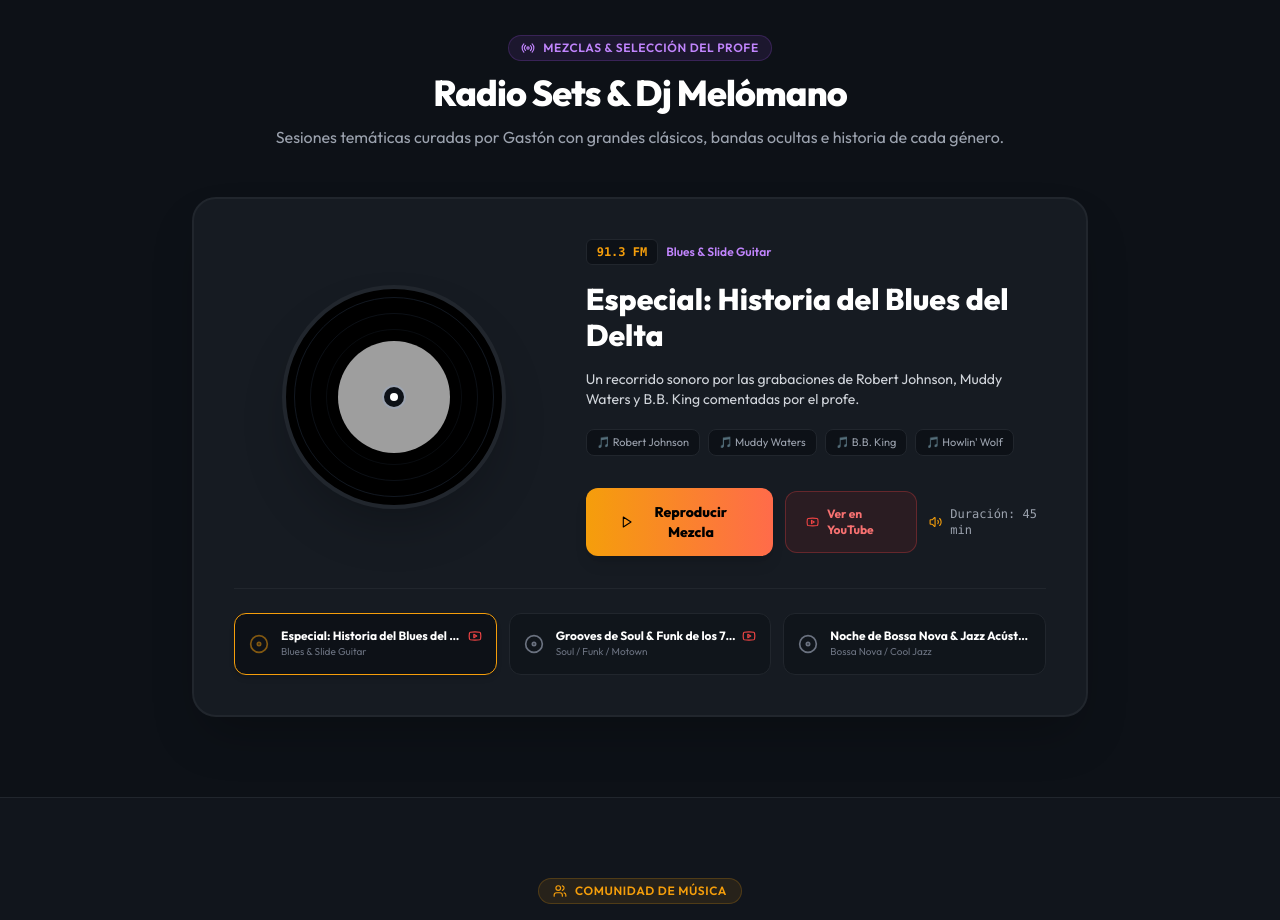
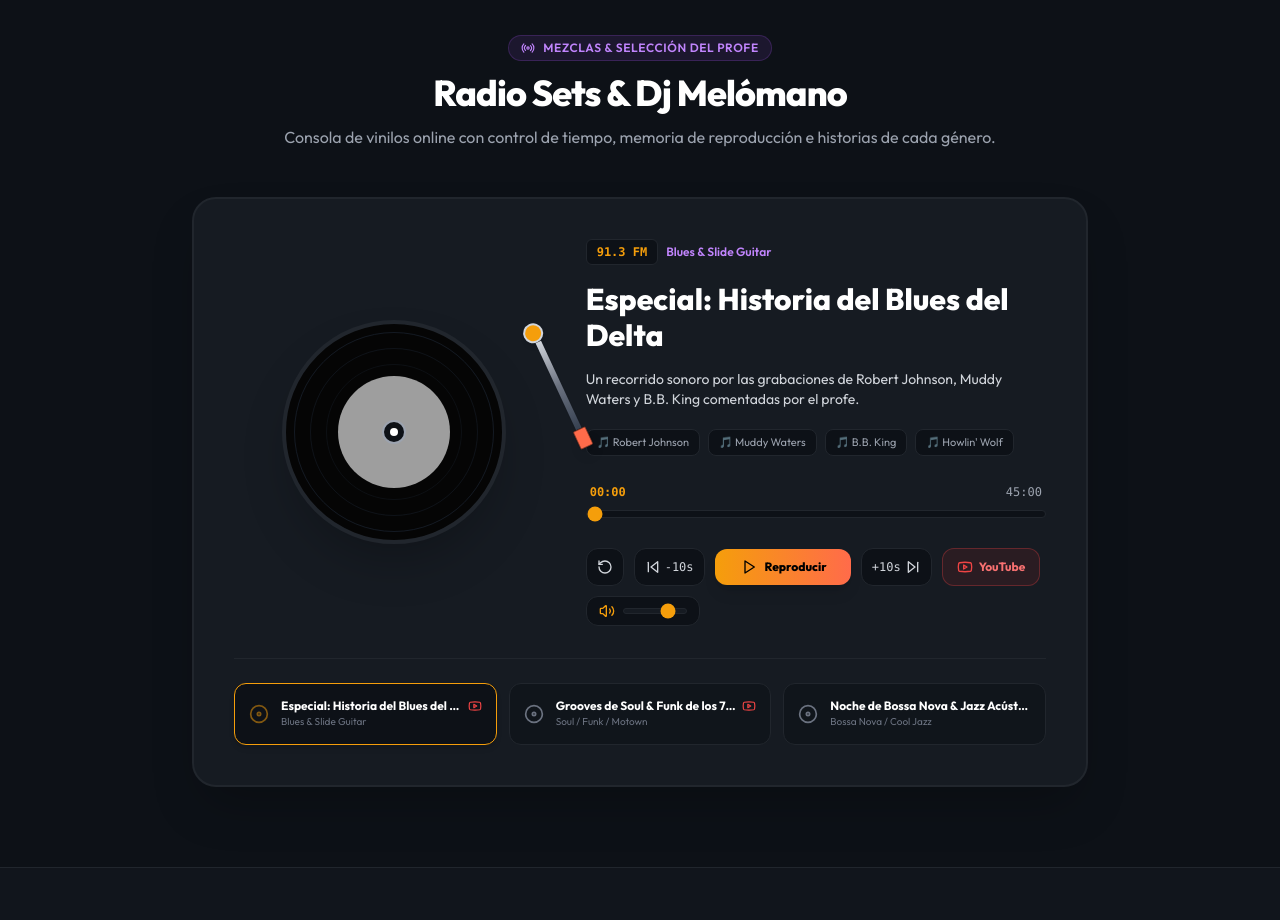
Before and after one commit to hectorgarro-code/la-radiolina, a React (Vite) app: page / in a window 1280 px wide. Shown: the part 3580-4500 px from the top of the page. Built offline with nearby package versions, Linux system fonts and the light colour scheme; grey boxes are pictures that could not be loaded.

Commit message:
Convertir el reproductor de Radio Sets en una consola de vinilos online con controles de tiempo, retroceso/avance, barra de progreso y memoria de reproducción

```diff
--- a/src/components/RadioSetsSection.tsx
+++ b/src/components/RadioSetsSection.tsx
@@ -1,19 +1,52 @@
-import React, { useState, useRef } from 'react';
+import React, { useState, useRef, useEffect } from 'react';
 import { useAppContext } from '../context/AppContext';
-import { Disc, Play, Pause, Radio, Volume2, Youtube } from 'lucide-react';
+import {
+  Disc,
+  Play,
+  Pause,
+  Radio,
+  Volume2,
+  VolumeX,
+  Youtube,
+  SkipBack,
+  SkipForward,
+  RotateCcw,
+  Clock
+} from 'lucide-react';
 
-const getYouTubeEmbedUrl = (url?: string): string | null => {
+const formatSeconds = (sec: number): string => {
+  const mins = Math.floor(sec / 60);
+  const secs = Math.floor(sec % 60);
+  return `${mins < 10 ? '0' : ''}${mins}:${secs < 10 ? '0' : ''}${secs}`;
+};
+
+const parseDurationToSeconds = (durStr?: string): number => {
+  if (!durStr) return 2700; // 45 min por defecto
+  const match = durStr.match(/(\d+)\s*min/i);
+  if (match && match[1]) {
+    return parseInt(match[1], 10) * 60;
+  }
+  return 2700;
+};
+
+const getYouTubeEmbedUrl = (url?: string, startSeconds: number = 0): string | null => {
   if (!url) return null;
   try {
+    let baseUrl = '';
     if (url.includes('list=')) {
       const listMatch = url.match(/[?&]list=([^&]+)/);
       if (listMatch && listMatch[1]) {
-        return `https://www.youtube.com/embed/videoseries?list=${listMatch[1]}&autoplay=1&enablejsapi=1`;
+        baseUrl = `https://www.youtube.com/embed/videoseries?list=${listMatch[1]}`;
+      }
+    } else {
+      const videoMatch = url.match(/(?:youtu\.be\/|youtube\.com\/(?:embed\/|v\/|watch\?v=|watch\?.+&v=))([\w-]{11})/);
+      if (videoMatch && videoMatch[1]) {
+        baseUrl = `https://www.youtube.com/embed/${videoMatch[1]}`;
       }
     }
-    const videoMatch = url.match(/(?:youtu\.be\/|youtube\.com\/(?:embed\/|v\/|watch\?v=|watch\?.+&v=))([\w-]{11})/);
-    if (videoMatch && videoMatch[1]) {
-      return `https://www.youtube.com/embed/${videoMatch[1]}?autoplay=1&enablejsapi=1`;
+    if (baseUrl) {
+      const startParam = startSeconds > 0 ? `&start=${Math.floor(startSeconds)}` : '';
+      return `${baseUrl}?autoplay=1&enablejsapi=1${startParam}`;
     }
   } catch (e) {
     console.error('Error parsing YouTube URL:', e);
@@ -23,11 +56,41 @@ const getYouTubeEmbedUrl = (url?: string): string | null => {
 
 export const RadioSetsSection: React.FC = () => {
   const { radioSets } = useAppContext();
-  const [activeSetId, setActiveSetId] = useState<string>(radioSets[0]?.id || '1');
+
+  // Load Saved Player State from LocalStorage
+  const [activeSetId, setActiveSetId] = useState<string>(() => {
+    try {
+      const saved = localStorage.getItem('radiolina_set_state');
+      if (saved) {
+        const parsed = JSON.parse(saved);
+        if (parsed.setId && radioSets.some(s => s.id === parsed.setId)) {
+          return parsed.setId;
+        }
+      }
+    } catch(e){}
+    return radioSets[0]?.id || '1';
+  });
+
+  const [currentTime, setCurrentTime] = useState<number>(() => {
+    try {
+      const saved = localStorage.getItem('radiolina_set_state');
+      if (saved) {
+        const parsed = JSON.parse(saved);
+        if (typeof parsed.currentTime === 'number' && parsed.currentTime > 0) {
+          return parsed.currentTime;
+        }
+      }
+    } catch(e){}
+    return 0;
+  });
+
   const [isPlaying, setIsPlaying] = useState<boolean>(false);
+  const [volume, setVolume] = useState<number>(0.8);
+  const [isMuted, setIsMuted] = useState<boolean>(false);
 
   const audioCtxRef = useRef<AudioContext | null>(null);
   const activeOscsRef = useRef<OscillatorNode[]>([]);
+  const gainNodeRef = useRef<GainNode | null>(null);
 
   const activeSet = radioSets.find(s => s.id === activeSetId) || radioSets[0] || {
     id: '1',
@@ -40,6 +103,36 @@ export const RadioSetsSection: React.FC = () => {
     portadaUrl: 'https://images.unsplash.com/photo-1514525253161-7a46d19cd819?q=80&w=600&auto=format&fit=crop',
     freqsAudio: [220, 330, 440]
   };
+
+  const totalDuration = parseDurationToSeconds(activeSet.duracion);
+
+  // Save Player State to localStorage
+  useEffect(() => {
+    try {
+      localStorage.setItem('radiolina_set_state', JSON.stringify({
+        setId: activeSetId,
+        currentTime,
+        volume
+      }));
+    } catch(e){}
+  }, [activeSetId, currentTime, volume]);
+
+  // Timer Effect when Playing
+  useEffect(() => {
+    let interval: NodeJS.Timeout;
+    if (isPlaying) {
+      interval = setInterval(() => {
+        setCurrentTime(prev => {
+          if (prev >= totalDuration) {
+            setIsPlaying(false);
+            return 0;
+          }
+          return prev + 1;
+        });
+      }, 1000);
+    }
+    return () => clearInterval(interval);
+  }, [isPlaying, totalDuration]);
 
   const stopAudio = () => {
     activeOscsRef.current.forEach(osc => {
@@ -60,18 +153,17 @@ export const RadioSetsSection: React.FC = () => {
       audioCtxRef.current.resume();
     }
 
+    const masterGain = audioCtxRef.current.createGain();
+    masterGain.gain.setValueAtTime(isMuted ? 0 : volume * 0.05, audioCtxRef.current.currentTime);
+    masterGain.connect(audioCtxRef.current.destination);
+    gainNodeRef.current = masterGain;
+
     freqs.forEach((f, idx) => {
       if (!audioCtxRef.current) return;
       const osc = audioCtxRef.current.createOscillator();
-      const gain = audioCtxRef.current.createGain();
-
       osc.type = idx % 2 === 0 ? 'sine' : 'triangle';
       osc.frequency.setValueAtTime(f, audioCtxRef.current.currentTime);
-      gain.gain.setValueAtTime(0.04, audioCtxRef.current.currentTime);
-
-      osc.connect(gain);
-      gain.connect(audioCtxRef.current.destination);
-
+      osc.connect(masterGain);
       osc.start();
       activeOscsRef.current.push(osc);
     });
@@ -80,10 +172,13 @@ export const RadioSetsSection: React.FC = () => {
   };
 
   const handleSelectSet = (setObj: typeof radioSets[0]) => {
-    setActiveSetId(setObj.id);
-    if (isPlaying) {
-      if (!setObj.youtubeUrl) {
-        playSetAudio(setObj.freqsAudio || [220, 330, 440]);
+    if (setObj.id !== activeSetId) {
+      setActiveSetId(setObj.id);
+      setCurrentTime(0);
+      if (isPlaying) {
+        if (!setObj.youtubeUrl) {
+          playSetAudio(setObj.freqsAudio || [220, 330, 440]);
+        }
       }
     }
   };
@@ -97,6 +192,30 @@ export const RadioSetsSection: React.FC = () => {
       } else {
         setIsPlaying(true);
       }
+    }
+  };
+
+  const handleSeek = (newTime: number) => {
+    setCurrentTime(newTime);
+  };
+
+  const handleSkip = (seconds: number) => {
+    setCurrentTime(prev => {
+      const nextTime = prev + seconds;
+      if (nextTime < 0) return 0;
+      if (nextTime > totalDuration) return totalDuration;
+      return nextTime;
+    });
+  };
+
+  const handleResetTime = () => {
+    setCurrentTime(0);
+  };
+
+  const handleVolumeChange = (newVol: number) => {
+    setVolume(newVol);
+    if (gainNodeRef.current && audioCtxRef.current) {
+      gainNodeRef.current.gain.setValueAtTime(isMuted ? 0 : newVol * 0.05, audioCtxRef.current.currentTime);
     }
   };
 
@@ -114,17 +233,31 @@ export const RadioSetsSection: React.FC = () => {
             Radio Sets & Dj Melómano
           </h2>
           <p className="mt-3 text-gray-400 text-sm sm:text-base">
-            Sesiones temáticas curadas por Gastón con grandes clásicos, bandas ocultas e historia de cada género.
+            Consola de vinilos online con control de tiempo, memoria de reproducción e historias de cada género.
           </p>
+
+          {/* Persistent State Saved Notification */}
+          {currentTime > 0 && !isPlaying && (
+            <div className="mt-4 inline-flex items-center gap-2 px-4 py-1.5 rounded-full bg-[#f59e0b]/10 border border-[#f59e0b]/30 text-[#f59e0b] text-xs font-mono">
+              <Clock className="w-3.5 h-3.5" />
+              <span>Guardado en memoria: Minuto {formatSeconds(currentTime)}</span>
+              <button
+                onClick={() => setIsPlaying(true)}
+                className="ml-2 underline font-bold hover:text-white"
+              >
+                Continuar
+              </button>
+            </div>
+          )}
         </div>
 
-        {/* Player Vinyl Unit */}
+        {/* Player Vinyl Console Unit */}
         <div className="max-w-4xl mx-auto bg-[#161b22] border-2 border-[#21262d] rounded-3xl p-6 sm:p-10 shadow-2xl relative">
           <div className="grid md:grid-cols-12 gap-8 items-center">
 
-            {/* Vinyl Image Animation */}
-            <div className="md:col-span-5 flex justify-center">
-              <div className="relative w-56 h-56 rounded-full bg-black p-2 shadow-2xl border-4 border-[#21262d] flex items-center justify-center group">
+            {/* Vinyl Record & Tonearm Unit */}
+            <div className="md:col-span-5 flex justify-center relative">
+              <div className="relative w-56 h-56 rounded-full bg-[#050505] p-2 shadow-2xl border-4 border-[#21262d] flex items-center justify-center group overflow-hidden">
                 <div className="absolute inset-2 rounded-full border border-gray-800 opacity-60"></div>
                 <div className="absolute inset-6 rounded-full border border-gray-800 opacity-40"></div>
                 <div className="absolute inset-10 rounded-full border border-gray-800 opacity-30"></div>
@@ -142,9 +275,19 @@ export const RadioSetsSection: React.FC = () => {
                   <div className="w-2 h-2 rounded-full bg-white"></div>
                 </div>
               </div>
+
+              {/* Tonearm (Brazo de Tocadiscos Animado) */}
+              <div
+                className="absolute top-0 right-4 w-16 h-36 pointer-events-none transition-transform duration-700 origin-top-right z-10 hidden sm:block"
+                style={{ transform: isPlaying ? 'rotate(18deg)' : 'rotate(-25deg)' }}
+              >
+                <div className="w-5 h-5 rounded-full bg-[#f59e0b] border-2 border-gray-300 ml-auto shadow-md"></div>
+                <div className="w-1.5 h-24 bg-gradient-to-b from-gray-300 via-gray-500 to-gray-700 ml-auto mr-1.5 shadow-sm"></div>
+                <div className="w-3.5 h-5 bg-[#ff6b4a] rounded-sm ml-auto mr-0.5 shadow-lg border border-black/50"></div>
+              </div>
             </div>
 
-            {/* Set Info & Playback */}
+            {/* Set Info & Playback Controls */}
             <div className="md:col-span-7 space-y-4 text-center md:text-left">
               <div className="flex items-center justify-center md:justify-start gap-2">
                 <span className="text-xs font-mono font-bold text-[#f59e0b] bg-[#0d1117] px-2.5 py-1 rounded-md border border-[#21262d]">
@@ -170,14 +313,60 @@ export const RadioSetsSection: React.FC = () => {
                 ))}
               </div>
 
-              {/* Play Control */}
-              <div className="pt-4 flex flex-col sm:flex-row items-center justify-center md:justify-start gap-3">
+              {/* Interactive Timeline & Scrubber */}
+              <div className="pt-3 space-y-1.5">
+                <div className="flex items-center justify-between text-xs font-mono text-gray-400 px-1">
+                  <span className="text-[#f59e0b] font-bold">{formatSeconds(currentTime)}</span>
+                  <span>{formatSeconds(totalDuration)}</span>
+                </div>
+                <input
+                  type="range"
+                  min={0}
+                  max={totalDuration}
+                  value={currentTime}
+                  onChange={(e) => handleSeek(Number(e.target.value))}
+                  className="w-full h-2 bg-[#0d1117] border border-[#21262d] rounded-lg appearance-none cursor-pointer accent-[#f59e0b]"
+                />
+              </div>
+
+              {/* Playback Controls (Play, Pause, Skip, Rewind, Volume) */}
+              <div className="pt-2 flex flex-wrap items-center justify-center md:justify-start gap-2.5">
                 <button
+                  type="button"
+                  onClick={handleResetTime}
+                  className="p-2.5 bg-[#0d1117] hover:bg-gray-800 border border-[#21262d] rounded-xl text-gray-300 transition-colors"
+                  title="Reiniciar desde el inicio (00:00)"
+                >
+                  <RotateCcw className="w-4 h-4" />
+                </button>
+
+                <button
+                  type="button"
+                  onClick={() => handleSkip(-10)}
+                  className="p-2.5 bg-[#0d1117] hover:bg-gray-800 border border-[#21262d] rounded-xl text-gray-300 transition-colors flex items-center gap-1 text-xs font-mono"
+                  title="Retroceder 10 segundos"
+                >
+                  <SkipBack className="w-4 h-4" />
+                  <span>-10s</span>
+                </button>
+
+                <button
+                  type="button"
                   onClick={toggleAudio}
-                  className="w-full sm:w-auto bg-gradient-to-r from-[#f59e0b] to-[#ff6b4a] text-black font-extrabold px-8 py-3.5 rounded-xl shadow-lg hover:scale-105 transition-transform flex items-center justify-center gap-2 text-sm"
+                  className="bg-gradient-to-r from-[#f59e0b] to-[#ff6b4a] text-black font-extrabold px-6 py-2.5 rounded-xl shadow-lg hover:scale-105 transition-transform flex items-center justify-center gap-2 text-xs"
                 >
                   {isPlaying ? <Pause className="w-4 h-4" /> : <Play className="w-4 h-4 ml-0.5" />}
-                  <span>{isPlaying ? 'Pausar Mezcla' : 'Reproducir Mezcla'}</span>
+                  <span>{isPlaying ? 'Pausar' : 'Reproducir'}</span>
+                </button>
+
+                <button
+                  type="button"
+                  onClick={() => handleSkip(10)}
+                  className="p-2.5 bg-[#0d1117] hover:bg-gray-800 border border-[#21262d] rounded-xl text-gray-300 transition-colors flex items-center gap-1 text-xs font-mono"
+                  title="Adelantar 10 segundos"
+                >
+                  <span>+10s</span>
+                  <SkipForward className="w-4 h-4" />
                 </button>
 
                 {activeSet.youtubeUrl && (
@@ -185,25 +374,43 @@ export const RadioSetsSection: React.FC = () => {
                     href={activeSet.youtubeUrl}
                     target="_blank"
                     rel="noopener noreferrer"
-                    className="w-full sm:w-auto bg-red-600/10 hover:bg-red-600/20 border border-red-500/30 text-red-400 font-bold px-5 py-3.5 rounded-xl transition-all flex items-center justify-center gap-2 text-xs"
+                    className="bg-red-600/10 hover:bg-red-600/20 border border-red-500/30 text-red-400 font-bold px-3.5 py-2.5 rounded-xl transition-all flex items-center gap-1.5 text-xs"
                     title="Ver sesión completa en YouTube"
                   >
                     <Youtube className="w-4 h-4 text-red-500" />
-                    <span>Ver en YouTube</span>
+                    <span>YouTube</span>
                   </a>
                 )}
 
-                <div className="text-xs font-mono text-gray-400 flex items-center gap-2">
-                  <Volume2 className="w-4 h-4 text-[#f59e0b]" />
-                  <span>Duración: {activeSet.duracion}</span>
+                {/* Volume Slider */}
+                <div className="flex items-center gap-2 bg-[#0d1117] border border-[#21262d] px-3 py-1.5 rounded-xl text-xs">
+                  <button
+                    type="button"
+                    onClick={() => setIsMuted(!isMuted)}
+                    className="text-gray-400 hover:text-white"
+                  >
+                    {isMuted || volume === 0 ? <VolumeX className="w-4 h-4 text-red-400" /> : <Volume2 className="w-4 h-4 text-[#f59e0b]" />}
+                  </button>
+                  <input
+                    type="range"
+                    min={0}
+                    max={1}
+                    step={0.05}
+                    value={isMuted ? 0 : volume}
+                    onChange={(e) => handleVolumeChange(Number(e.target.value))}
+                    className="w-16 h-1.5 bg-[#161b22] border border-[#21262d] rounded-lg appearance-none cursor-pointer accent-[#f59e0b]"
+                    title="Control de volumen"
+                  />
                 </div>
               </div>
+
             </div>
 
-            {/* Hidden Audio Player for YouTube Sessions */}
-            {isPlaying && getYouTubeEmbedUrl(activeSet.youtubeUrl) && (
+            {/* Hidden Audio Player for YouTube Sessions with Seeking */}
+            {isPlaying && getYouTubeEmbedUrl(activeSet.youtubeUrl, currentTime) && (
               <iframe
-                src={getYouTubeEmbedUrl(activeSet.youtubeUrl)!}
+                key={`${activeSet.id}_${currentTime}`}
+                src={getYouTubeEmbedUrl(activeSet.youtubeUrl, currentTime)!}
                 allow="autoplay"
                 className="hidden"
                 aria-hidden="true"
```
